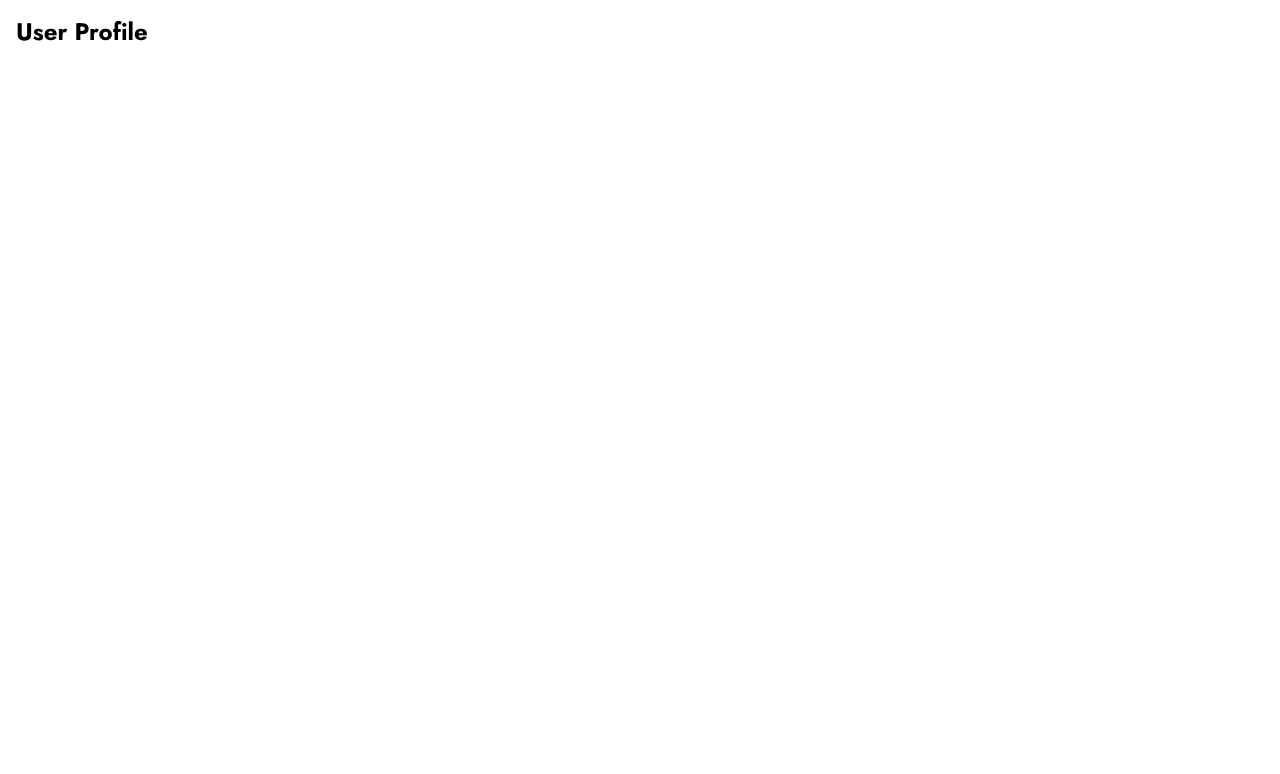
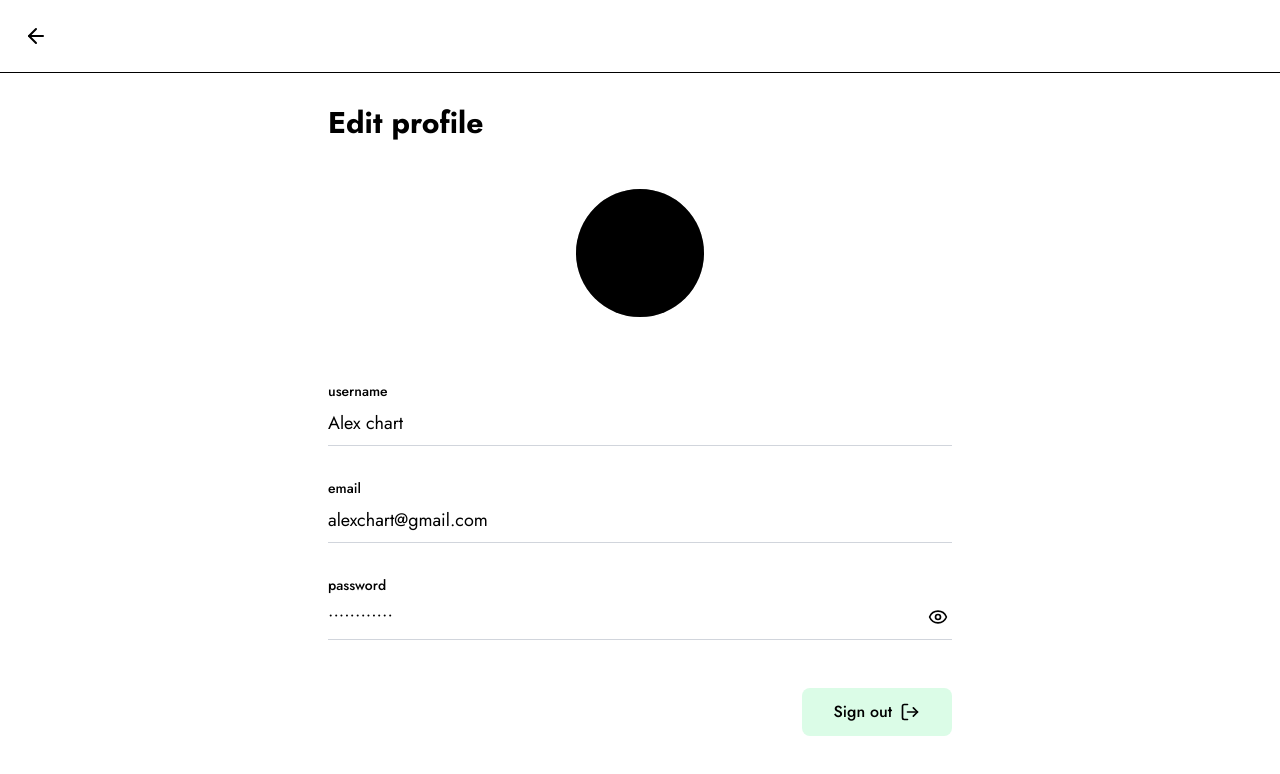
Before and after one commit to WillyKyeni3/Green-Nexus, a Next.js app in the folder client/: page /UserProfile in a window 1280 px wide. Shown: the top 774 px of the page. Built offline with nearby package versions, Linux system fonts and the light colour scheme; grey boxes are pictures that could not be loaded.

Commit message:
Implement EditProfile component with form fields and profile picture upload

```diff
--- a/client/src/app/UserProfile/page.js
+++ b/client/src/app/UserProfile/page.js
@@ -1,12 +1,140 @@
-import React from 'react';
+'use client';
 
-const UserProfile = () => {
-    return (
-        <div className="container mx-auto p-4">
-            <h1 className="text-2xl font-bold">User Profile</h1>
-            {/* Add user profile details here */}
+import { useState } from 'react';
+import { ArrowLeft, Eye, EyeOff, LogOut } from 'lucide-react';
+
+export default function EditProfile() {
+  const [showPassword, setShowPassword] = useState(false);
+  const [formData, setFormData] = useState({
+    username: 'Alex chart',
+    email: 'alexchart@gmail.com',
+    password: '••••••••••••'
+  });
+
+  const handleChange = (e) => {
+    setFormData({
+      ...formData,
+      [e.target.name]: e.target.value
+    });
+  };
+
+  const handleSignOut = () => {
+    // Handle sign out logic here
+    console.log('Signing out...');
+  };
+
+  return (
+    <div className="min-h-screen bg-white">
+      {/* Header */}
+      <div className="flex items-center px-6 py-4 border-b">
+        <button className="p-2 -ml-2">
+          <ArrowLeft className="w-6 h-6" />
+        </button>
+      </div>
+
+      {/* Main Content */}
+      <div className="max-w-2xl mx-auto px-6 py-8">
+        <h1 className="text-3xl font-bold mb-12">Edit profile</h1>
+
+        {/* Profile Picture */}
+        <div className="flex justify-center mb-16">
+          <div className="relative">
+            <input
+              type="file"
+              id="profile-upload"
+              accept="image/*"
+              className="hidden"
+              onChange={(e) => {
+                const file = e.target.files?.[0];
+                if (file) {
+                  const reader = new FileReader();
+                  reader.onload = (e) => {
+                    const img = document.getElementById('profile-img');
+                    if (img) img.src = e.target?.result;
+                  };
+                  reader.readAsDataURL(file);
+                }
+              }}
+            />
+            <label htmlFor="profile-upload" className="cursor-pointer group">
+              <img
+                id="profile-img"
+                src="https://images.unsplash.com/photo-1507003211169-0a1dd7228f2d?w=300&h=300&fit=crop"
+                alt="Profile"
+                className="w-32 h-32 rounded-full object-cover group-hover:opacity-80 transition-opacity"
+              />
+              <div className="absolute inset-0 flex items-center justify-center bg-black bg-opacity-0 group-hover:bg-opacity-30 rounded-full transition-all">
+                <span className="text-white text-sm opacity-0 group-hover:opacity-100 transition-opacity">
+                  Change
+                </span>
+              </div>
+            </label>
+          </div>
         </div>
-    );
-};
 
-export default UserProfile;
+        {/* Form Fields */}
+        <div className="space-y-8">
+          {/* Username Field */}
+          <div className="border-b border-gray-300 pb-2">
+            <label className="block text-sm font-medium mb-2">username</label>
+            <input
+              type="text"
+              name="username"
+              value={formData.username}
+              onChange={handleChange}
+              className="w-full text-lg outline-none"
+            />
+          </div>
+
+          {/* Email Field */}
+          <div className="border-b border-gray-300 pb-2">
+            <label className="block text-sm font-medium mb-2">email</label>
+            <input
+              type="email"
+              name="email"
+              value={formData.email}
+              onChange={handleChange}
+              className="w-full text-lg outline-none"
+            />
+          </div>
+
+          {/* Password Field */}
+          <div className="border-b border-gray-300 pb-2">
+            <label className="block text-sm font-medium mb-2">password</label>
+            <div className="flex items-center gap-2">
+              <input
+                type={showPassword ? 'text' : 'password'}
+                name="password"
+                value={formData.password}
+                onChange={handleChange}
+                className="w-full text-lg outline-none"
+              />
+              <button
+                type="button"
+                onClick={() => setShowPassword(!showPassword)}
+                className="p-1"
+              >
+                {showPassword ? (
+                  <EyeOff className="w-5 h-5" />
+                ) : (
+                  <Eye className="w-5 h-5" />
+                )}
+              </button>
+            </div>
+          </div>
+        </div>
+
+        {/* Sign Out Button */}
+        <div className="flex justify-end mt-12">
+          <button
+            onClick={handleSignOut}
+            className="flex items-center gap-2 px-8 py-3 bg-green-100 hover:bg-green-200 rounded-lg text-base font-medium transition-colors"
+          >
+            Sign out
+            <LogOut className="w-5 h-5" />
+          </button>
+        </div>
+      </div>
+    </div>
+  );
+}
```
